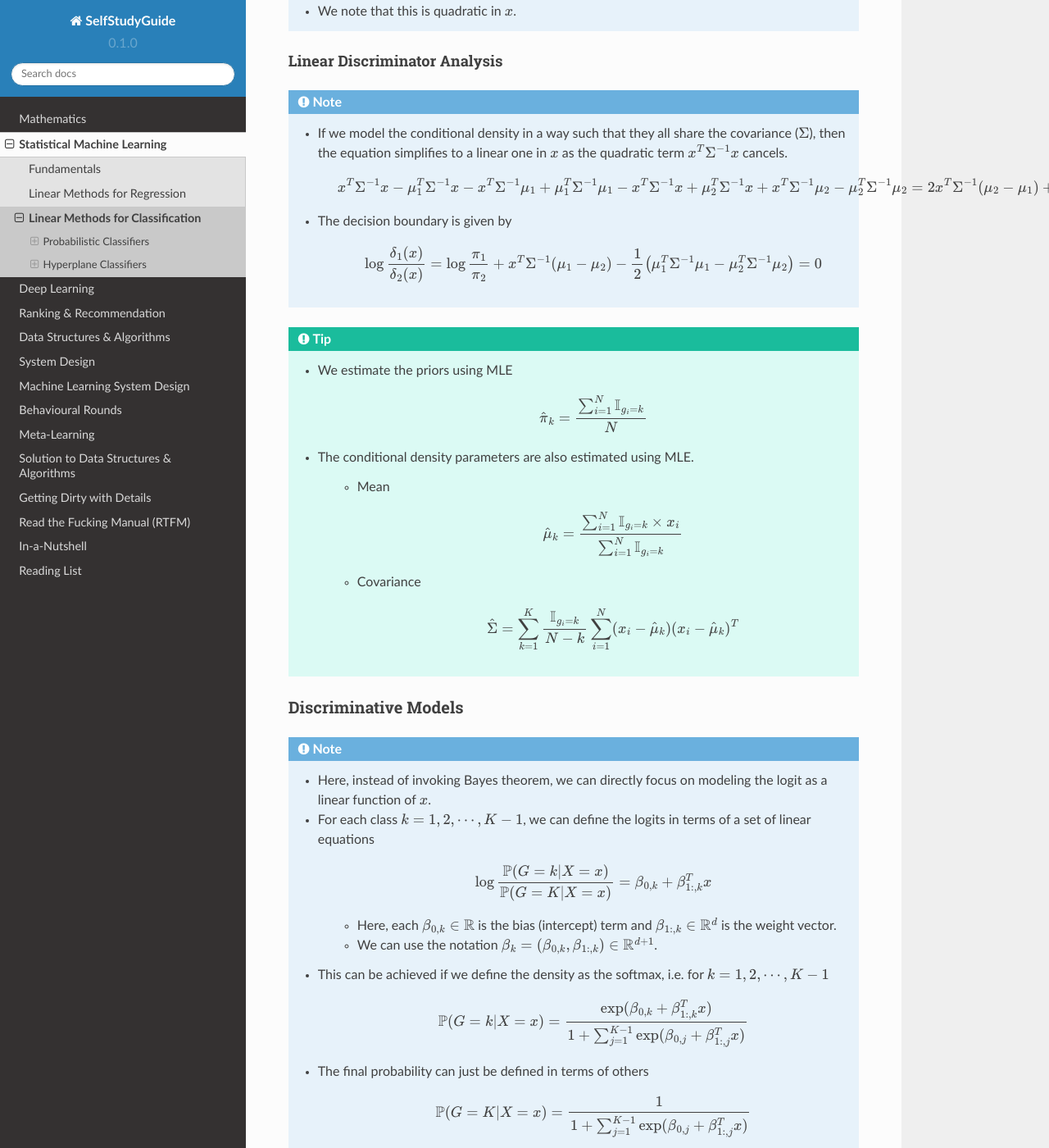
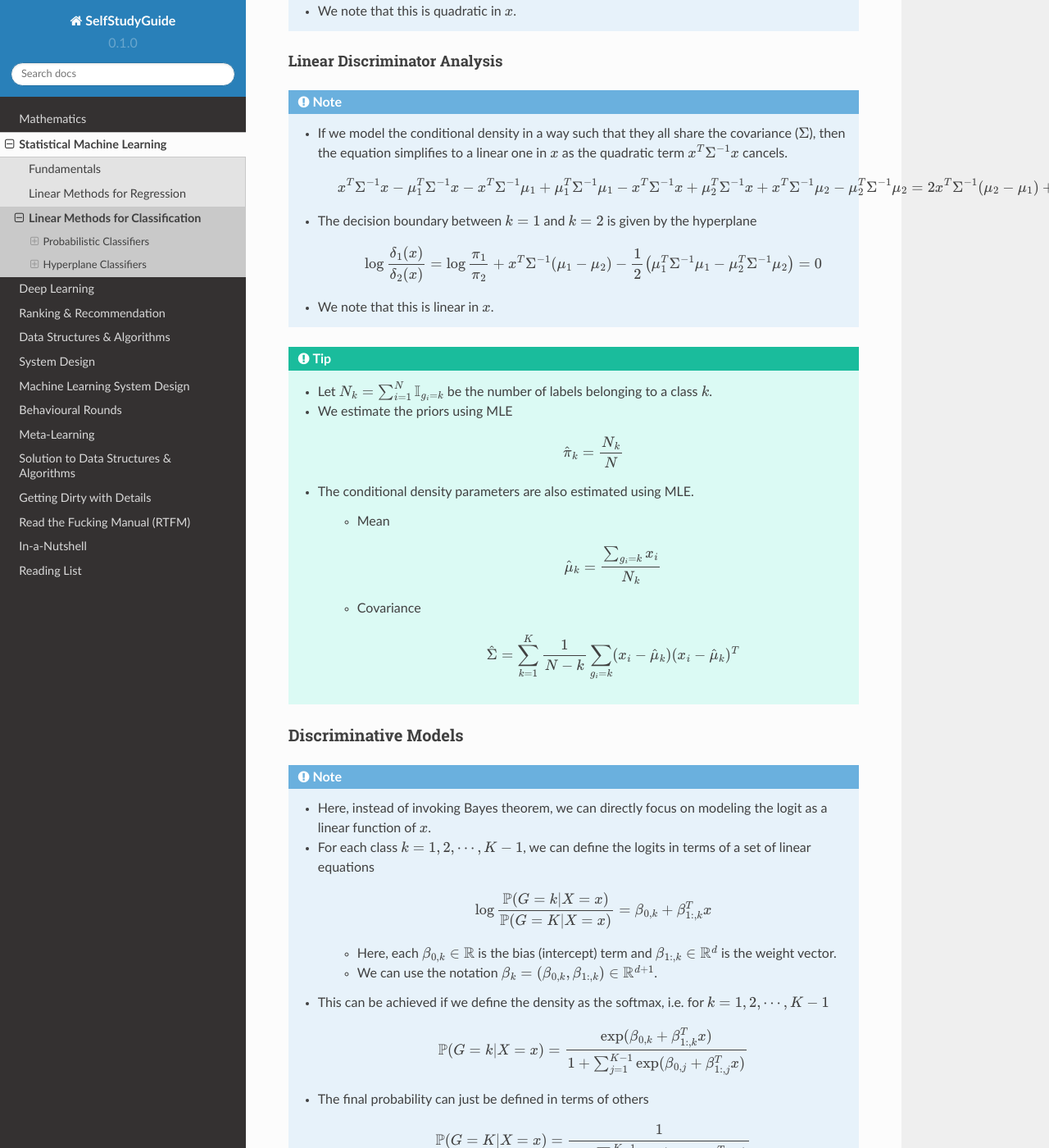
Before and after one commit to uselesstechjunks/leetcode, a Sphinx documentation site: the page built from docs/source/ml/linearcls.rst, in a window 1280 px wide and 1400 px high, scrolled down 2601 px. Shown: the whole window at 82% size. Built offline with Sphinx 7.4.7 and the Read the Docs theme 2.0.0, drawn with Linux system fonts in a browser that asks for light colours.

Commit message:
Update linearcls.rst

```diff
--- a/docs/source/ml/linearcls.rst
+++ b/docs/source/ml/linearcls.rst
@@ -87,22 +87,24 @@ Linear Discriminator Analysis
 	* If we model the conditional density in a way such that they all share the covariance (:math:`\Sigma`), then the equation simplifies to a linear one in :math:`x` as the quadratic term :math:`x^T\Sigma^{-1}x` cancels.
 
 		.. math:: x^T\Sigma^{-1}x-\mu_1^T\Sigma^{-1}x-x^T\Sigma^{-1}\mu_1+\mu_1^T\Sigma^{-1}\mu_1-x^T\Sigma^{-1}x+\mu_2^T\Sigma^{-1}x+x^T\Sigma^{-1}\mu_2-\mu_2^T\Sigma^{-1}\mu_2=2x^T\Sigma^{-1}(\mu_2-\mu_1)+\left(\mu_1^T\Sigma^{-1}\mu_1-\mu_2^T\Sigma^{-1}\mu_2\right)
-	* The decision boundary is given by
+	* The decision boundary between :math:`k=1` and :math:`k=2` is given by the hyperplane
 
 		.. math:: \log\frac{\delta_1(x)}{\delta_2(x)}=\log\frac{\pi_1}{\pi_2}+x^T\Sigma^{-1}(\mu_1-\mu_2)-\frac{1}{2}\left(\mu_1^T\Sigma^{-1}\mu_1-\mu_2^T\Sigma^{-1}\mu_2\right)=0
+	* We note that this is linear in :math:`x`.
 
 .. tip::
+	* Let :math:`N_k=\sum_{i=1}^N\mathbb{I}_{g_i=k}` be the number of labels belonging to a class :math:`k`.
 	* We estimate the priors using MLE
 
-		.. math:: \hat{\pi}_k=\frac{\sum_{i=1}^N\mathbb{I}_{g_i=k}}{N}
+		.. math:: \hat{\pi}_k=\frac{N_k}{N}
 	* The conditional density parameters are also estimated using MLE.
 
 		* Mean
 
-			.. math:: \hat{\mu}_k=\frac{\sum_{i=1}^N \mathbb{I}_{g_i=k}\times x_i}{\sum_{i=1}^N \mathbb{I}_{g_i=k}}
+			.. math:: \hat{\mu}_k=\frac{\sum_{g_i=k}x_i}{N_k}
 		* Covariance
 
-			.. math:: \hat{\Sigma}=\sum_{k=1}^K\frac{\mathbb{I}_{g_i=k}}{N-k}\sum_{i=1}^N (x_i-\hat{\mu}_k)(x_i-\hat{\mu}_k)^T
+			.. math:: \hat{\Sigma}=\sum_{k=1}^K\frac{1}{N-k}\sum_{g_i=k} (x_i-\hat{\mu}_k)(x_i-\hat{\mu}_k)^T
 
 Discriminative Models
 ======================================================================================
```
